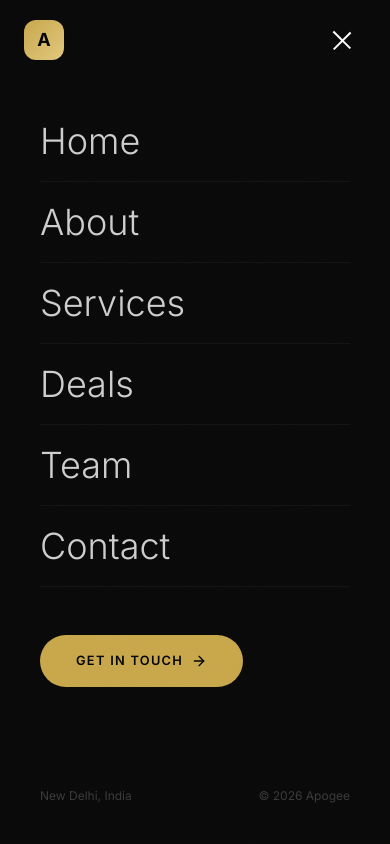
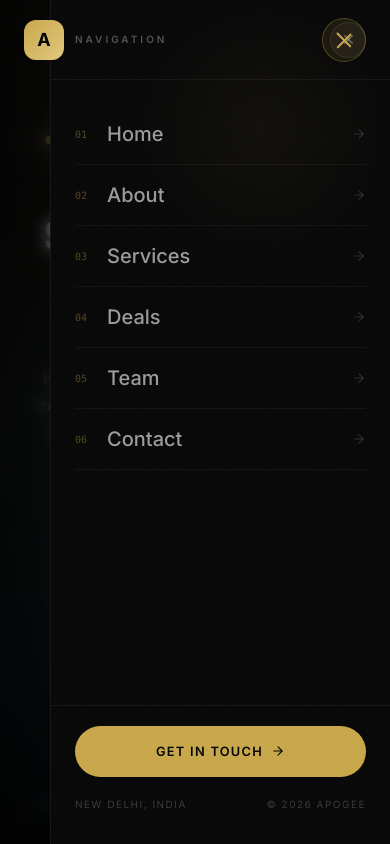
Before and after one commit to PareekPranjal/apogee-capital, a React (Vite) app: page / in a window 390 px wide. Both pictures are taken after a click on the button 342 px from the left and 40 px from the top of the page. Shown: the top 844 px of the page. Built offline with nearby package versions, Linux system fonts and the light colour scheme.

Commit message:
burger menue and to loading fix

```diff
--- a/src/components/Navbar.jsx
+++ b/src/components/Navbar.jsx
@@ -1,24 +1,24 @@
 import { useState, useEffect } from "react";
 import { motion, AnimatePresence, useScroll, useMotionValueEvent } from "framer-motion";
-import { ArrowRight } from "lucide-react";
+import { ArrowRight, X } from "lucide-react";
 import { useNavigate, useLocation } from "react-router-dom";
 import { Magnetic } from "./SmoothScroll";
 
 const navLinks = [
-  { name: "Home", href: "#home" },
-  { name: "About", href: "#about" },
+  { name: "Home",     href: "#home" },
+  { name: "About",    href: "#about" },
   { name: "Services", href: "#services" },
-  { name: "Deals", href: "/deals", isRoute: true },
-  { name: "Team", href: "#team" },
-  { name: "Contact", href: "#contact" },
+  { name: "Deals",    href: "/deals", isRoute: true },
+  { name: "Team",     href: "#team" },
+  { name: "Contact",  href: "#contact" },
 ];
 
 export default function Navbar({ show = false }) {
-  const [isOpen, setIsOpen] = useState(false);
+  const [isOpen, setIsOpen]     = useState(false);
   const [scrolled, setScrolled] = useState(false);
-  const { scrollY } = useScroll();
-  const navigate = useNavigate();
-  const location = useLocation();
+  const { scrollY }             = useScroll();
+  const navigate                = useNavigate();
+  const location                = useLocation();
 
   useMotionValueEvent(scrollY, "change", (latest) => {
     setScrolled(latest > 50);
@@ -34,7 +34,6 @@ export default function Navbar({ show = false }) {
     if (link.isRoute) {
       navigate(link.href);
     } else if (location.pathname !== "/") {
-      // If on a different page, navigate home first then scroll
       navigate("/");
       setTimeout(() => {
         document.querySelector(link.href)?.scrollIntoView({ behavior: "smooth" });
@@ -56,6 +55,7 @@ export default function Navbar({ show = false }) {
 
   return (
     <>
+      {/* ── Navbar bar ─────────────────────────────────────────────── */}
       <motion.nav
         initial={{ y: -100 }}
         animate={{ y: show ? 0 : -100 }}
@@ -68,6 +68,7 @@ export default function Navbar({ show = false }) {
       >
         <div className="max-w-7xl mx-auto px-6 lg:px-8">
           <div className="flex items-center justify-between h-20 lg:h-24">
+
             {/* Logo */}
             <Magnetic strength={0.1}>
               <a
@@ -90,7 +91,7 @@ export default function Navbar({ show = false }) {
               </a>
             </Magnetic>
 
-            {/* Desktop Nav */}
+            {/* Desktop nav */}
             <div className="hidden lg:flex items-center gap-0">
               {navLinks.map((link, i) => (
                 <Magnetic key={link.name} strength={0.1}>
@@ -130,29 +131,33 @@ export default function Navbar({ show = false }) {
               </motion.div>
             </div>
 
-            {/* Mobile toggle */}
+            {/* Mobile burger button */}
             <motion.button
               initial={{ opacity: 0 }}
               animate={show ? { opacity: 1 } : {}}
               transition={{ delay: 0.3 }}
               onClick={() => setIsOpen(!isOpen)}
-              className="lg:hidden relative z-50 w-12 h-12 flex items-center justify-center"
+              className={`lg:hidden relative z-50 w-11 h-11 rounded-full flex items-center justify-center transition-all duration-300 ${
+                isOpen
+                  ? "bg-accent/10 border border-accent/30"
+                  : "bg-white/[0.04] border border-white/[0.08] hover:border-white/[0.15]"
+              }`}
               data-cursor
             >
-              <div className="relative w-6 h-4">
+              <div className="relative w-5 h-[14px]">
                 <motion.span
-                  animate={isOpen ? { rotate: 45, y: 7 } : { rotate: 0, y: 0 }}
-                  className="absolute top-0 left-0 w-full h-[1.5px] bg-white"
+                  animate={isOpen ? { rotate: 45, y: 6 } : { rotate: 0, y: 0 }}
+                  className={`absolute top-0 left-0 w-full h-[1.5px] rounded-full transition-colors duration-300 ${isOpen ? "bg-accent" : "bg-white"}`}
                   transition={{ duration: 0.3, ease: [0.22, 1, 0.36, 1] }}
                 />
                 <motion.span
-                  animate={isOpen ? { opacity: 0, x: 10 } : { opacity: 1, x: 0 }}
-                  className="absolute top-1/2 left-0 w-full h-[1.5px] bg-white -translate-y-1/2"
+                  animate={isOpen ? { opacity: 0, scaleX: 0 } : { opacity: 1, scaleX: 1 }}
+                  className="absolute top-1/2 -translate-y-1/2 left-0 w-3/4 h-[1.5px] bg-white/70 rounded-full"
                   transition={{ duration: 0.2 }}
                 />
                 <motion.span
-                  animate={isOpen ? { rotate: -45, y: -7 } : { rotate: 0, y: 0 }}
-                  className="absolute bottom-0 left-0 w-full h-[1.5px] bg-white"
+                  animate={isOpen ? { rotate: -45, y: -6 } : { rotate: 0, y: 0 }}
+                  className={`absolute bottom-0 left-0 w-full h-[1.5px] rounded-full transition-colors duration-300 ${isOpen ? "bg-accent" : "bg-white"}`}
                   transition={{ duration: 0.3, ease: [0.22, 1, 0.36, 1] }}
                 />
               </div>
@@ -161,59 +166,103 @@ export default function Navbar({ show = false }) {
         </div>
       </motion.nav>
 
-      {/* Fullscreen mobile menu */}
+      {/* ── Mobile menu ────────────────────────────────────────────── */}
       <AnimatePresence>
         {isOpen && (
+          <>
+            {/* Backdrop */}
             <motion.div
-            initial={{ clipPath: "circle(0% at calc(100% - 40px) 40px)" }}
-            animate={{ clipPath: "circle(150% at calc(100% - 40px) 40px)" }}
-            exit={{ clipPath: "circle(0% at calc(100% - 40px) 40px)" }}
-            transition={{ duration: 0.8, ease: [0.22, 1, 0.36, 1] }}
-            className="fixed inset-0 z-40 bg-[#0a0a0a] lg:hidden flex flex-col"
+              initial={{ opacity: 0 }}
+              animate={{ opacity: 1 }}
+              exit={{ opacity: 0 }}
+              transition={{ duration: 0.3 }}
+              onClick={() => setIsOpen(false)}
+              className="fixed inset-0 z-40 bg-black/60 backdrop-blur-sm lg:hidden"
+            />
+
+            {/* Slide-in panel */}
+            <motion.div
+              initial={{ x: "100%" }}
+              animate={{ x: "0%" }}
+              exit={{ x: "100%" }}
+              transition={{ duration: 0.45, ease: [0.22, 1, 0.36, 1] }}
+              className="fixed top-0 right-0 h-full w-full max-w-[340px] z-40 flex flex-col lg:hidden bg-[#090909] border-l border-white/[0.06]"
             >
-            <div className="flex-1 flex flex-col items-start justify-center px-10 sm:px-16">
+              {/* Subtle gold glow inside panel */}
+              <div className="absolute top-0 right-0 w-64 h-64 bg-[radial-gradient(circle,rgba(201,168,76,0.05),transparent_70%)] pointer-events-none" />
+
+              {/* Panel header — no logo (navbar already shows it above) */}
+              <div className="flex items-center justify-between px-6 h-20 border-b border-white/[0.06] shrink-0">
+                <span className="text-[10px] font-semibold tracking-[0.3em] uppercase text-white/30">
+                  Navigation
+                </span>
+                <button
+                  onClick={() => setIsOpen(false)}
+                  className="w-9 h-9 rounded-full bg-white/[0.04] border border-white/[0.08] flex items-center justify-center text-white/40 hover:text-white hover:border-white/20 transition-all duration-300"
+                >
+                  <X size={15} />
+                </button>
+              </div>
+
+              {/* Nav links */}
+              <nav className="flex-1 px-6 py-6 overflow-y-auto">
                 {navLinks.map((link, i) => (
-                <div key={link.name} className="overflow-hidden w-full border-b border-white/[0.04]">
                   <motion.a
+                    key={link.name}
                     href={link.href}
                     onClick={(e) => { e.preventDefault(); handleNavClick(link); }}
-                    initial={{ y: "100%" }}
-                    animate={{ y: "0%" }}
-                    exit={{ y: "100%" }}
-                    transition={{ duration: 0.5, delay: 0.1 + i * 0.06, ease: [0.22, 1, 0.36, 1] }}
-                    className="block py-5 text-4xl sm:text-5xl font-light text-white/80 hover:text-accent transition-colors duration-300 hover:pl-4"
+                    initial={{ opacity: 0, x: 24 }}
+                    animate={{ opacity: 1, x: 0 }}
+                    exit={{ opacity: 0, x: 24 }}
+                    transition={{ duration: 0.35, delay: 0.08 + i * 0.055, ease: [0.22, 1, 0.36, 1] }}
+                    className="group flex items-center justify-between py-4 border-b border-white/[0.05] hover:border-accent/20 transition-all duration-300"
                   >
+                    <div className="flex items-center gap-4">
+                      <span className="text-[10px] font-mono text-accent/40 group-hover:text-accent transition-colors duration-300 w-4 shrink-0">
+                        {String(i + 1).padStart(2, "0")}
+                      </span>
+                      <span className="text-xl font-medium text-white/60 group-hover:text-white transition-colors duration-300">
                         {link.name}
+                      </span>
+                    </div>
+                    <motion.div
+                      animate={{ x: 0 }}
+                      whileHover={{ x: 4 }}
+                    >
+                      <ArrowRight
+                        size={14}
+                        className="text-white/15 group-hover:text-accent transition-colors duration-300"
+                      />
+                    </motion.div>
                   </motion.a>
-                </div>
                 ))}
+              </nav>
 
-              <motion.div
-                initial={{ opacity: 0, y: 20 }}
-                animate={{ opacity: 1, y: 0 }}
-                transition={{ delay: 0.5 }}
-                className="mt-12"
-              >
-                <a
+              {/* Panel footer */}
+              <div className="px-6 pb-8 pt-5 border-t border-white/[0.06]">
+                <motion.a
                   href="#contact"
                   onClick={(e) => { e.preventDefault(); handleNavClick({ href: "#contact" }); }}
-                  className="btn-primary"
+                  initial={{ opacity: 0, y: 12 }}
+                  animate={{ opacity: 1, y: 0 }}
+                  transition={{ delay: 0.45, duration: 0.35 }}
+                  className="btn-primary w-full justify-center mb-5"
                 >
-                  <span>Get in Touch</span> <ArrowRight size={16} />
-                </a>
-              </motion.div>
-            </div>
+                  <span>Get in Touch</span> <ArrowRight size={14} />
+                </motion.a>
 
                 <motion.div
                   initial={{ opacity: 0 }}
                   animate={{ opacity: 1 }}
-              transition={{ delay: 0.6 }}
-              className="px-10 sm:px-16 pb-10 text-xs text-white/20 flex justify-between"
+                  transition={{ delay: 0.5 }}
+                  className="flex justify-between text-[10px] tracking-[0.15em] uppercase text-white/20"
                 >
                   <span>New Delhi, India</span>
                   <span>&copy; {new Date().getFullYear()} Apogee</span>
                 </motion.div>
+              </div>
             </motion.div>
+          </>
         )}
       </AnimatePresence>
     </>
--- a/src/components/Services.jsx
+++ b/src/components/Services.jsx
@@ -105,29 +105,30 @@ function ServiceCard({ service }) {
         />
       )}
 
-      <div className="relative glass glass-hover rounded-2xl p-5 h-full flex flex-col transition-all duration-700 hover:-translate-y-1">
+      <div className="relative glass glass-hover rounded-2xl p-3 sm:p-5 h-full flex flex-col transition-all duration-700 hover:-translate-y-1">
         {/* Number */}
-        <span className="absolute top-4 right-5 text-[10px] font-mono text-white/10 group-hover:text-accent/30 transition-colors duration-500">
+        <span className="absolute top-3 right-3 sm:top-4 sm:right-5 text-[9px] font-mono text-white/10 group-hover:text-accent/30 transition-colors duration-500">
           {service.num}
         </span>
 
         {/* Icon */}
-        <div className={`w-10 h-10 rounded-xl bg-gradient-to-br ${service.accent} flex items-center justify-center mb-3 group-hover:scale-110 transition-all duration-500 ${service.iconBg} group-hover:shadow-lg`}>
-          <service.icon size={19} className="text-white/80" />
+        <div className={`w-8 h-8 sm:w-10 sm:h-10 rounded-lg sm:rounded-xl bg-gradient-to-br ${service.accent} flex items-center justify-center mb-2 sm:mb-3 group-hover:scale-110 transition-all duration-500 ${service.iconBg} group-hover:shadow-lg`}>
+          <service.icon size={15} className="text-white/80 sm:hidden" />
+          <service.icon size={19} className="text-white/80 hidden sm:block" />
         </div>
 
         {/* Title */}
-        <h3 className="text-base font-semibold text-white group-hover:text-accent transition-colors duration-500 leading-tight mb-2">
+        <h3 className="text-sm sm:text-base font-semibold text-white group-hover:text-accent transition-colors duration-500 leading-tight mb-1.5 sm:mb-2">
           {service.title}
         </h3>
 
         {/* Description */}
-        <p className="text-sm text-white/40 leading-[1.65] mb-3 line-clamp-3">
+        <p className="text-xs sm:text-sm text-white/40 leading-[1.6] mb-2 sm:mb-3 line-clamp-2 sm:line-clamp-3">
           {service.description}
         </p>
 
-        {/* Features */}
-        <div className="flex flex-wrap gap-1.5 mt-auto">
+        {/* Features — hidden on mobile to save space */}
+        <div className="hidden sm:flex flex-wrap gap-1.5 mt-auto">
           {service.features.map((feature) => (
             <span
               key={feature}
@@ -151,7 +152,7 @@ export default function Services() {
 
       <div className="relative max-w-7xl mx-auto px-6 lg:px-8">
         {/* Header */}
-        <div className="max-w-3xl mb-8">
+        <div className="max-w-3xl mb-5 sm:mb-8">
           <Reveal>
             <span className="text-xs font-semibold tracking-[0.3em] uppercase text-accent inline-flex items-center gap-3">
               <span className="w-8 h-px bg-accent" />
@@ -159,8 +160,8 @@ export default function Services() {
             </span>
           </Reveal>
 
-          <div className="mt-6">
-            <h2 className="text-3xl sm:text-4xl lg:text-5xl font-bold leading-[1.1]">
+          <div className="mt-3 sm:mt-6">
+            <h2 className="text-2xl sm:text-4xl lg:text-5xl font-bold leading-[1.1]">
               <TextReveal text="Sector Expertise." delay={0.1} />
               <br />
               <span className="gradient-text">
@@ -170,7 +171,7 @@ export default function Services() {
           </div>
 
           <Reveal delay={0.4}>
-            <p className="mt-4 text-white/40 text-sm lg:text-base leading-relaxed max-w-2xl">
+            <p className="mt-3 sm:mt-4 text-white/40 text-xs sm:text-sm lg:text-base leading-relaxed max-w-2xl">
               Comprehensive financial advisory solutions tailored to help
               entrepreneurs and businesses achieve their strategic objectives.
             </p>
@@ -178,7 +179,7 @@ export default function Services() {
         </div>
 
         {/* Cards */}
-        <StaggerContainer className="grid sm:grid-cols-2 lg:grid-cols-3 gap-4" staggerDelay={0.1}>
+        <StaggerContainer className="grid grid-cols-2 lg:grid-cols-3 gap-3 sm:gap-4" staggerDelay={0.08}>
           {services.map((service, i) => (
             <StaggerItem key={service.title} className="h-full">
               <ServiceCard service={service} index={i} />
--- a/src/main.jsx
+++ b/src/main.jsx
@@ -3,6 +3,12 @@ import { createRoot } from 'react-dom/client'
 import { BrowserRouter } from 'react-router-dom'
 import './index.css'
 import App from './App.jsx'
+
+// Prevent browser from restoring mid-page scroll position on reload
+if ('scrollRestoration' in history) {
+  history.scrollRestoration = 'manual'
+}
+window.scrollTo(0, 0)
 
 createRoot(document.getElementById('root')).render(
   <StrictMode>
```
Lines whose indentation alone changed are shown as unchanged.
